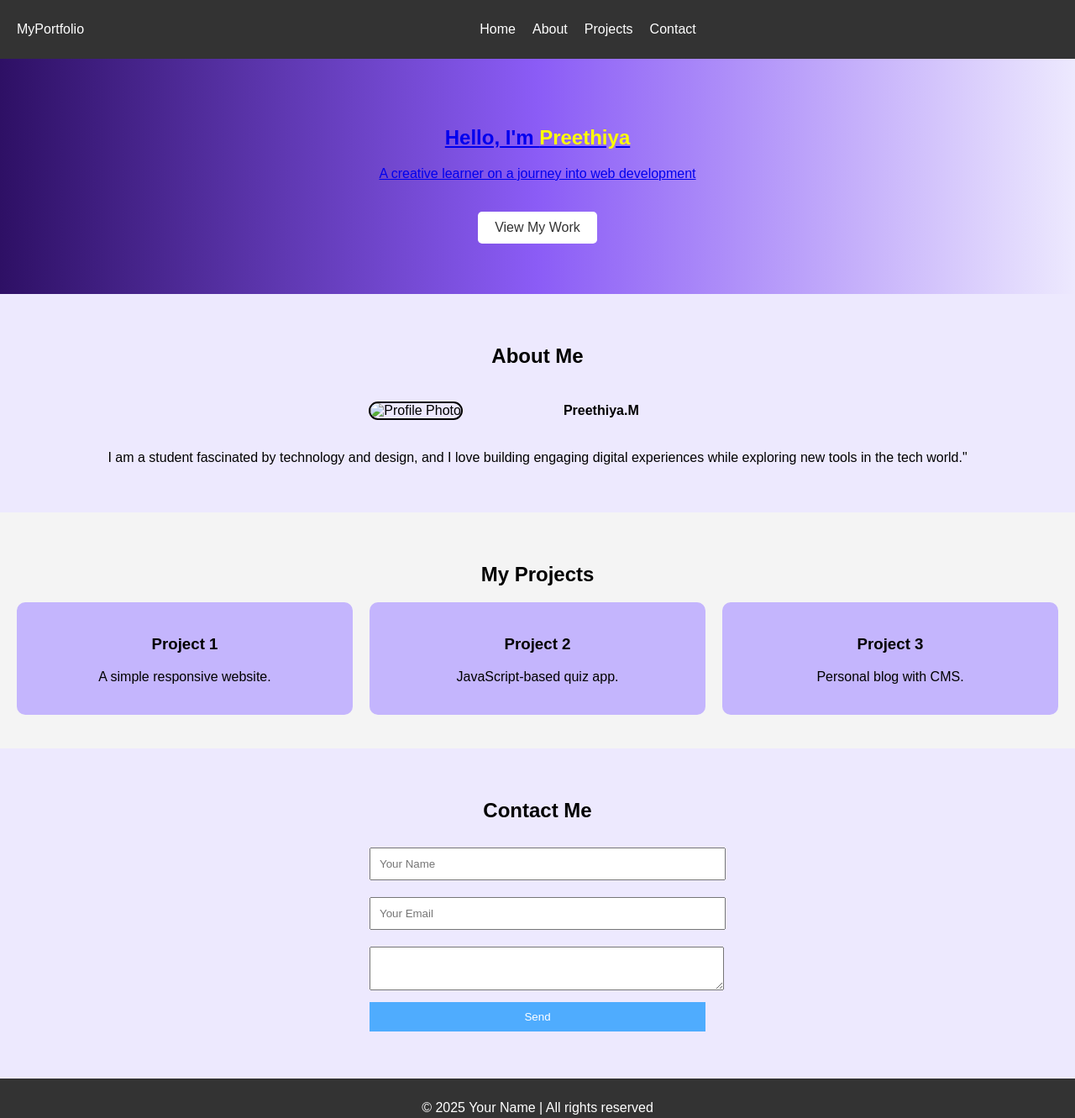
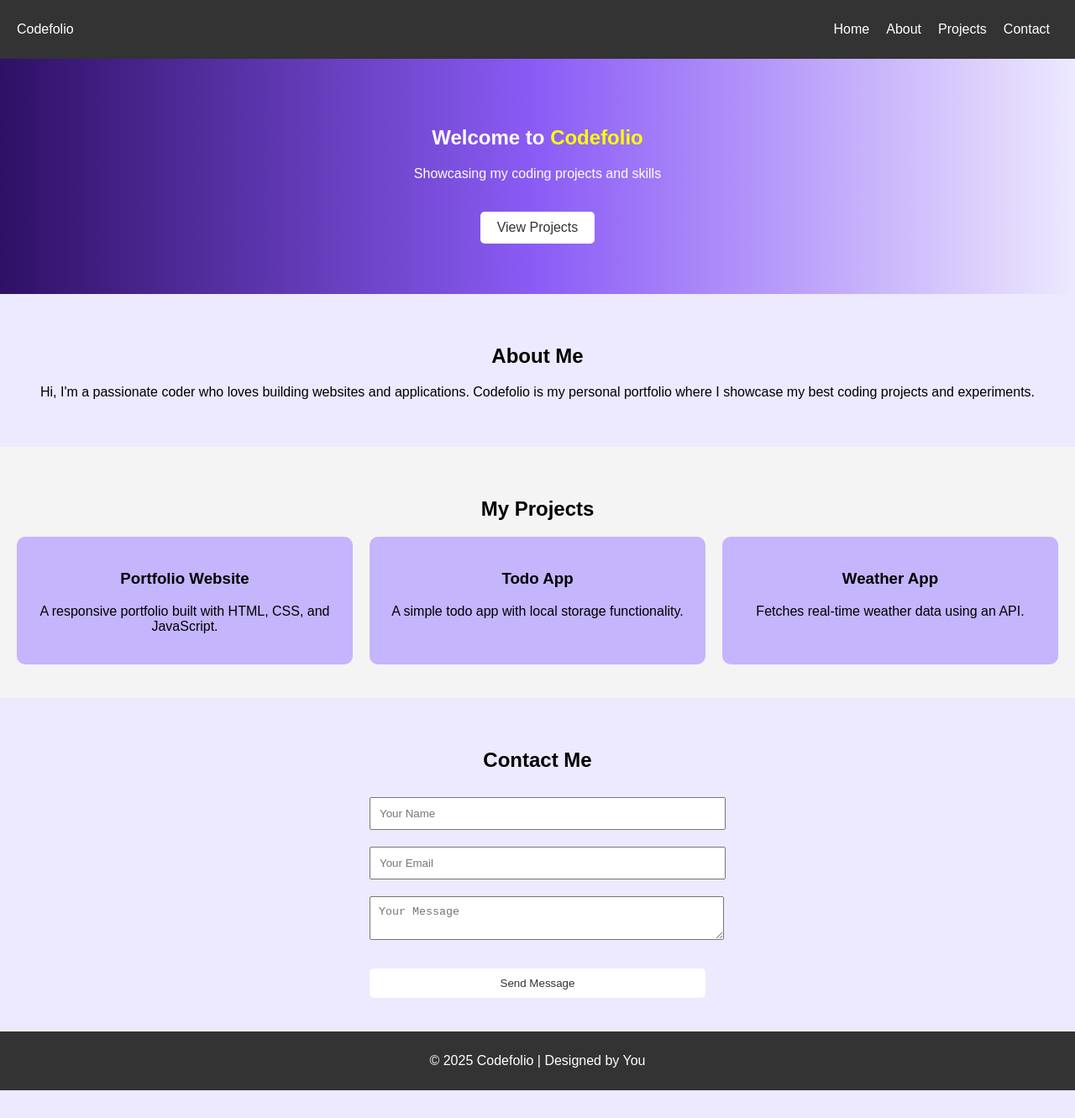
Before and after one commit to preethiyam27bca-code/TNSDC-FWD-DP, a plain HTML site: page index.html in a window 1280 px wide. Shown: the whole page at 84% size. After the commit the page ends 1298 px from the top, so only its background shows below. Drawn offline with Linux system fonts and the light colour scheme.

Commit message:
Update index.html

```diff
--- a/index.html
+++ b/index.html
@@ -1,179 +1,77 @@
 <!DOCTYPE html>
-
 <html lang="en">
-
 <head>
-
   <meta charset="UTF-8">
-
-<meta name="viewport"
-
-content="width=device-width,
-
-initial-scale=1.0">
-
-<title>Student Portfolio</title>
-
+  <meta name="viewport" content="width=device-width, initial-scale=1.0">
+  <title>Codefolio</title>
   <link rel="stylesheet" href="style.css">
-
   <script defer src="script.js"></script>
-
 </head>
-
 <body>
-
   <!-- Navbar -->
-
   <header>
-
     <nav class="navbar">
-
-<div class="logo">MyPortfolio</div>
-
+      <div class="logo">Codefolio</div>
       <ul class="nav-links" id="nav-links">
-
         <li><a href="#home">Home</a></li>
-
         <li><a href="#about">About</a></li>
-
-<li><a href="#projects">Projects</
-
-a></li>
-
-<li><a href="#contact">Contact</
-
-a></li>
-
+        <li><a href="#projects">Projects</a></li>
+        <li><a href="#contact">Contact</a></li>
       </ul>
-
-<div class="menu-toggle"
-
-id="menu-toggle">&#9776;</div>
-
+      <div class="menu-toggle" id="menu-toggle">&#9776;</div>
     </nav>
-
   </header>
 
   <!-- Hero Section -->
-
   <section id="home" class="hero">
-
-<div class="hero-content">
-
-<h1>Hello, I'm <span>Preethiya</span></h1>
-
-<p>A creative learner on a journey into web development</p>
-
-<a href="#projects" class="btn">View
-
-My Work</a>
-
-</div>
-
+    <h1>Welcome to <span>Codefolio</span></h1>
+    <p>Showcasing my coding projects and skills</p>
+    <a href="#projects" class="btn">View Projects</a>
   </section>
 
   <!-- About Section -->
-
   <section id="about" class="about">
-
     <h2>About Me</h2>
-
-<div class="about-content">
-
-<img src='file:///storage/emulated/0/Android/data/com.teejay.trebedit/files/TrebEdit user files/Sample project - Acme/img/J2808.jpg' alt="Profile Photo">
-
-<h4 id="mk">
-
-    Preethiya.M
-
-</h4>
-
     <p>
-
-I am a student fascinated by technology and design, and I love building engaging digital experiences while exploring new tools in the tech world."
-
+      Hi, I'm a passionate coder who loves building websites and applications.
+      Codefolio is my personal portfolio where I showcase my best coding projects
+      and experiments.
     </p>
-
-</div>
-
   </section>
 
   <!-- Projects Section -->
-
   <section id="projects" class="projects">
-
     <h2>My Projects</h2>
-
     <div class="project-grid">
-
       <div class="project-card">
-
-<h3>Project 1</h3>
-
-<p>A simple responsive website.</
-
-p>
-
+        <h3>Portfolio Website</h3>
+        <p>A responsive portfolio built with HTML, CSS, and JavaScript.</p>
       </div>
-
       <div class="project-card">
-
-<h3>Project 2</h3>
-
-<p>JavaScript-based quiz app.</p>
-
+        <h3>Todo App</h3>
+        <p>A simple todo app with local storage functionality.</p>
       </div>
-
       <div class="project-card">
-
-<h3>Project 3</h3>
-
-<p>Personal blog with CMS.</p>
-
+        <h3>Weather App</h3>
+        <p>Fetches real-time weather data using an API.</p>
       </div>
-
     </div>
-
   </section>
 
   <!-- Contact Section -->
-
   <section id="contact" class="contact">
-
     <h2>Contact Me</h2>
-
-<form id="contact-form">
-
-<input type="text" id="name"
-
-placeholder="Your Name" required>
-
-<input type="email" id="email"
-
-placeholder="Your Email" required>
-
-<textarea id="message"
-
-placeholder="Your Message" required>
-
-</textarea>
-
-<button type="submit">Send</button>
-
+    <form>
+      <input type="text" placeholder="Your Name" required>
+      <input type="email" placeholder="Your Email" required>
+      <textarea placeholder="Your Message" required></textarea>
+      <button type="submit" class="btn">Send Message</button>
     </form>
-
-<p id="form-status"></p>
-
   </section>
 
+  <!-- Footer -->
   <footer>
-
-<p>&copy; 2025 Your Name | All rights
-
-reserved</p>
-
+    <p>© 2025 Codefolio | Designed by You</p>
   </footer>
-
 </body>
-
     </html>
```
Lines whose indentation alone changed are shown as unchanged.
